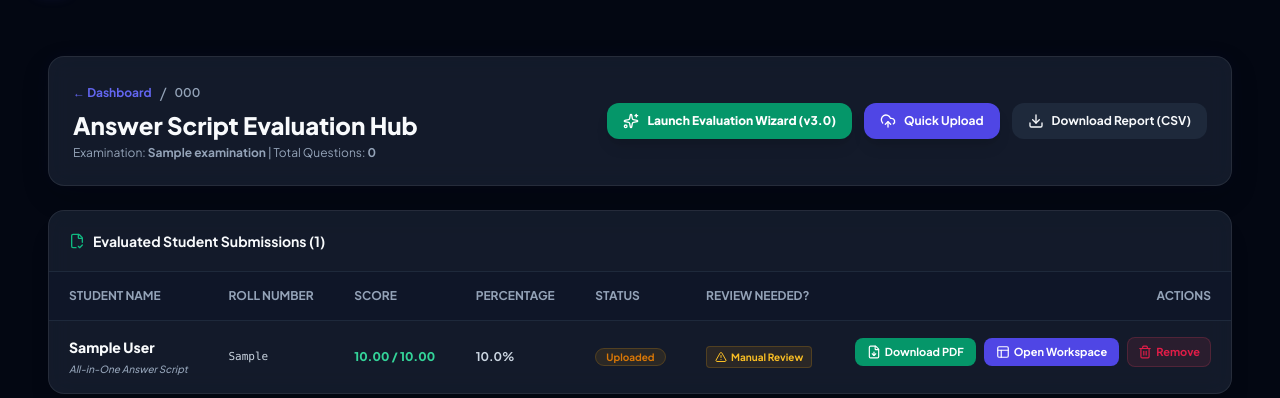
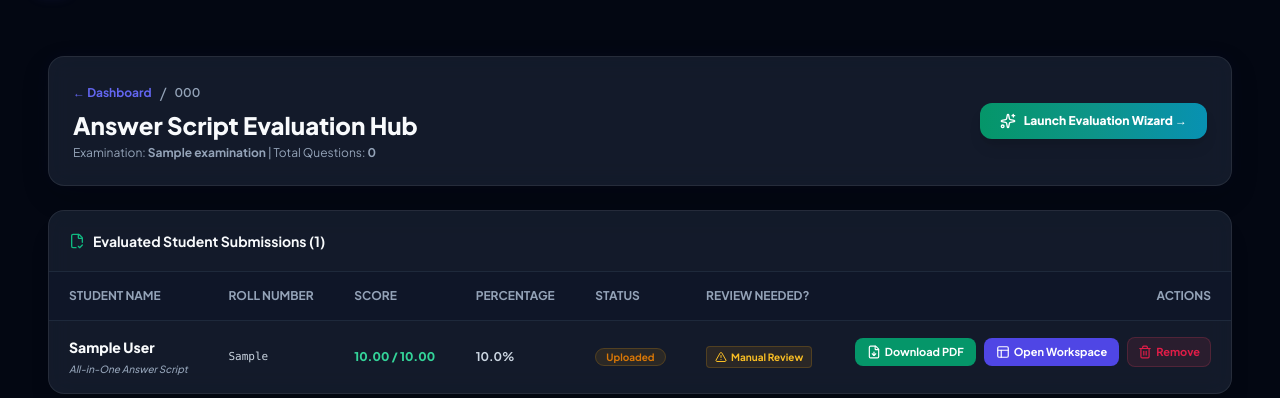
Before and after one commit to hijbullahx/IntelliGrade, a Django app: page /teacher/exam/1/evaluate-scripts/ in a window 1280 px wide. Shown: the part 65-463 px from the top of the page. Run offline with Django 5.2, Linux system fonts and the light colour scheme; a user stored in the database is signed in; tables that the repository leaves empty hold one stand-in row (values such as "Sample post"); data that the repository does not hold is empty; some libraries are stand-ins or nearby versions.

Commit message:
feat: add evaluation hub template for managing student answer script submissions

```diff
--- a/mainproject/core/templates/core/evaluate_answer_scripts_list.html
+++ b/mainproject/core/templates/core/evaluate_answer_scripts_list.html
@@ -17,14 +17,8 @@
             <p class="text-xs theme-text-muted mt-1">Examination: <strong>{{ exam.title }}</strong> | Total Questions: <strong>{{ exam.questions.count }}</strong></p>
         </div>
         <div class="flex items-center gap-3">
-            <a href="{% url 'evaluation_wizard' exam.id %}" class="px-4 py-2.5 bg-emerald-600 hover:bg-emerald-500 text-white font-extrabold rounded-xl shadow-lg transition-all flex items-center gap-2 text-xs">
-                <i data-lucide="sparkles" class="w-4 h-4"></i> Launch Evaluation Wizard (v3.0)
-            </a>
-            <button onclick="document.getElementById('uploadModal').classList.remove('hidden')" class="px-4 py-2.5 bg-brand-600 hover:bg-brand-500 text-white font-bold rounded-xl shadow-lg transition-all flex items-center gap-2 text-xs">
-                <i data-lucide="upload-cloud" class="w-4 h-4"></i> Quick Upload
-            </button>
-            <a href="{% url 'export_evaluation_report' exam.id %}" class="px-4 py-2.5 bg-slate-200 dark:bg-slate-800 hover:bg-slate-300 dark:hover:bg-slate-700 theme-text-primary font-bold rounded-xl transition-all flex items-center gap-2 text-xs">
-                <i data-lucide="download" class="w-4 h-4"></i> Download Report (CSV)
+            <a href="{% url 'evaluation_wizard' exam.id %}" class="px-5 py-2.5 bg-gradient-to-r from-emerald-600 via-teal-600 to-cyan-600 hover:from-emerald-500 hover:to-cyan-500 text-white font-extrabold rounded-xl shadow-lg transition-all flex items-center gap-2 text-xs">
+                <i data-lucide="sparkles" class="w-4 h-4"></i> Launch Evaluation Wizard &rarr;
             </a>
         </div>
     </div>
@@ -108,13 +102,13 @@
                         <td colspan="7" class="px-5 py-12 text-center theme-text-muted">
                             <div class="max-w-sm mx-auto space-y-3">
                                 <div class="w-12 h-12 rounded-2xl bg-brand-500/10 text-brand-500 flex items-center justify-center mx-auto">
-                                    <i data-lucide="upload-cloud" class="w-6 h-6"></i>
+                                    <i data-lucide="sparkles" class="w-6 h-6 text-emerald-500"></i>
                                 </div>
-                                <p class="font-bold text-sm theme-text-primary">No student answer scripts uploaded yet.</p>
-                                <p class="text-xs">Upload student answer scripts (PDF, ZIP of images, or individual JPEG/PNG files) to initiate AI grading.</p>
-                                <button onclick="document.getElementById('uploadModal').classList.remove('hidden')" class="px-4 py-2 bg-brand-600 hover:bg-brand-500 text-white font-bold rounded-xl text-xs inline-flex items-center gap-2 shadow-lg">
-                                    <i data-lucide="upload-cloud" class="w-4 h-4"></i> Upload Answer Script Now
-                                </button>
+                                <p class="font-bold text-sm theme-text-primary">No student answer scripts evaluated yet.</p>
+                                <p class="text-xs">Click Launch Evaluation Wizard below to upload student answer scripts and initiate step-by-step AI evaluation.</p>
+                                <a href="{% url 'evaluation_wizard' exam.id %}" class="px-4 py-2.5 bg-gradient-to-r from-emerald-600 to-teal-600 hover:from-emerald-500 hover:to-teal-500 text-white font-bold rounded-xl text-xs inline-flex items-center gap-2 shadow-lg">
+                                    <i data-lucide="sparkles" class="w-4 h-4"></i> Launch Evaluation Wizard &rarr;
+                                </a>
                             </div>
                         </td>
                     </tr>
```
